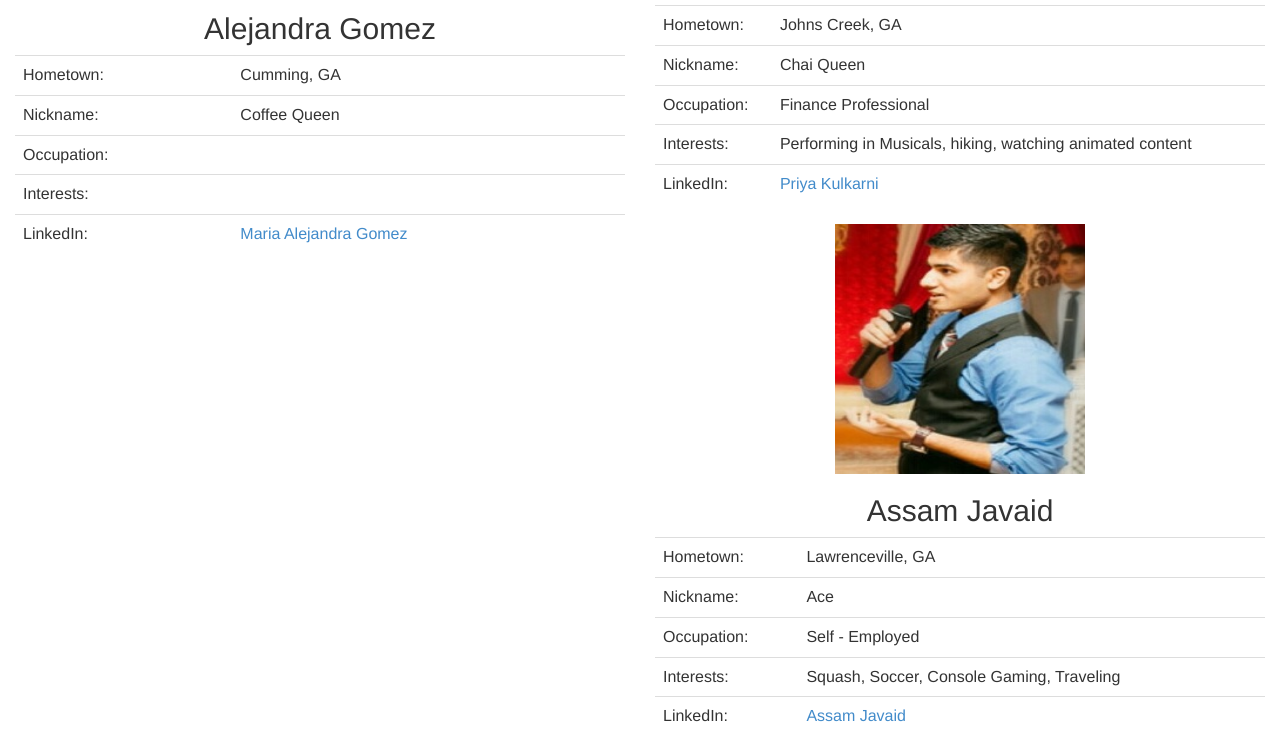
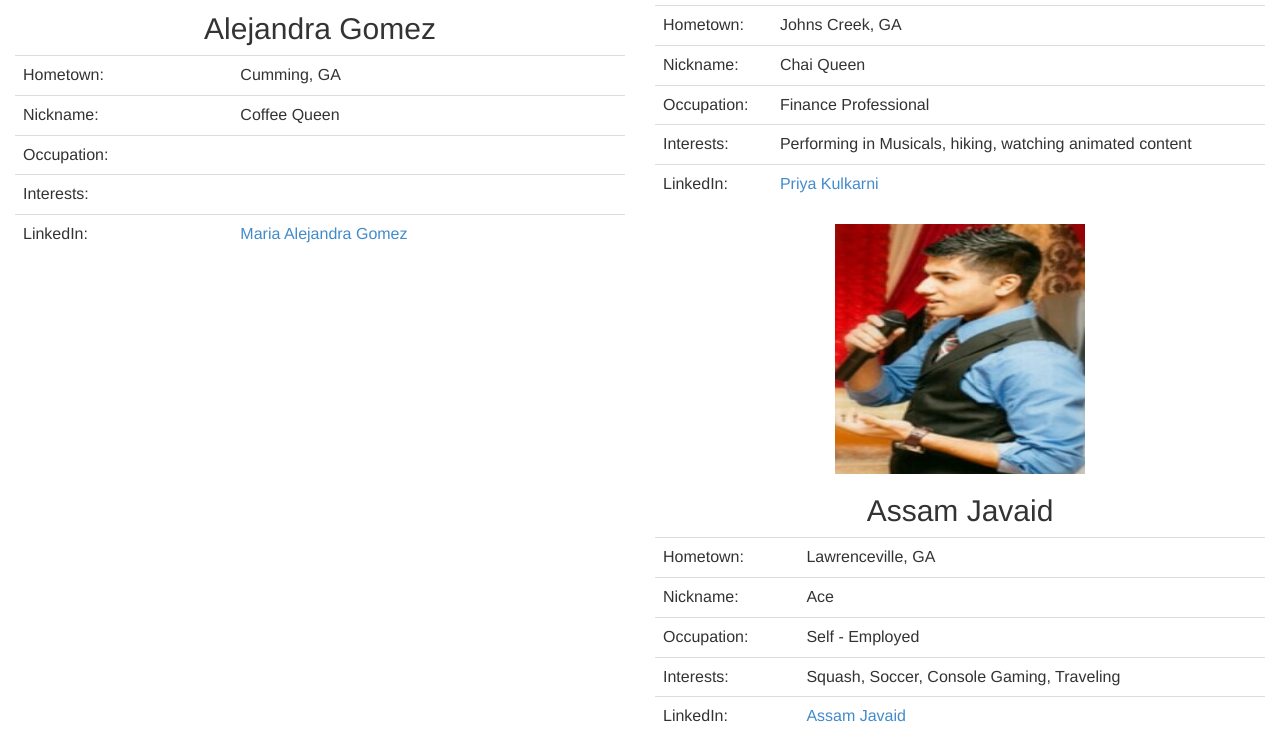
Before and after one commit to rajkartha/frapa-final-project, a Flask app: page /team in a window 1280 px wide. Shown: the part 960-1695 px from the top of the page. Run offline with Flask 2, Linux system fonts and the light colour scheme.

Commit message:
ML stuff

```diff
--- a/FrapaFinal/templates/team.html
+++ b/FrapaFinal/templates/team.html
@@ -159,7 +159,7 @@
             </table>
     </div>
     <div class="col-md-6 text-center">
-        <img src="../static/images/Assam.jpg" alt="Assam Javaid" width="250" height="250">
+        <img src="../static/images/Assam1.jpg" alt="Assam Javaid" width="250" height="250">
         <h2>Assam Javaid</h2>
         <table class="table table-dark">
             <thead>
```
Also changed, not shown: FrapaFinal/static/images/Assam.jpg (deleted), FrapaFinal/static/images/Assam1.jpg (added).
